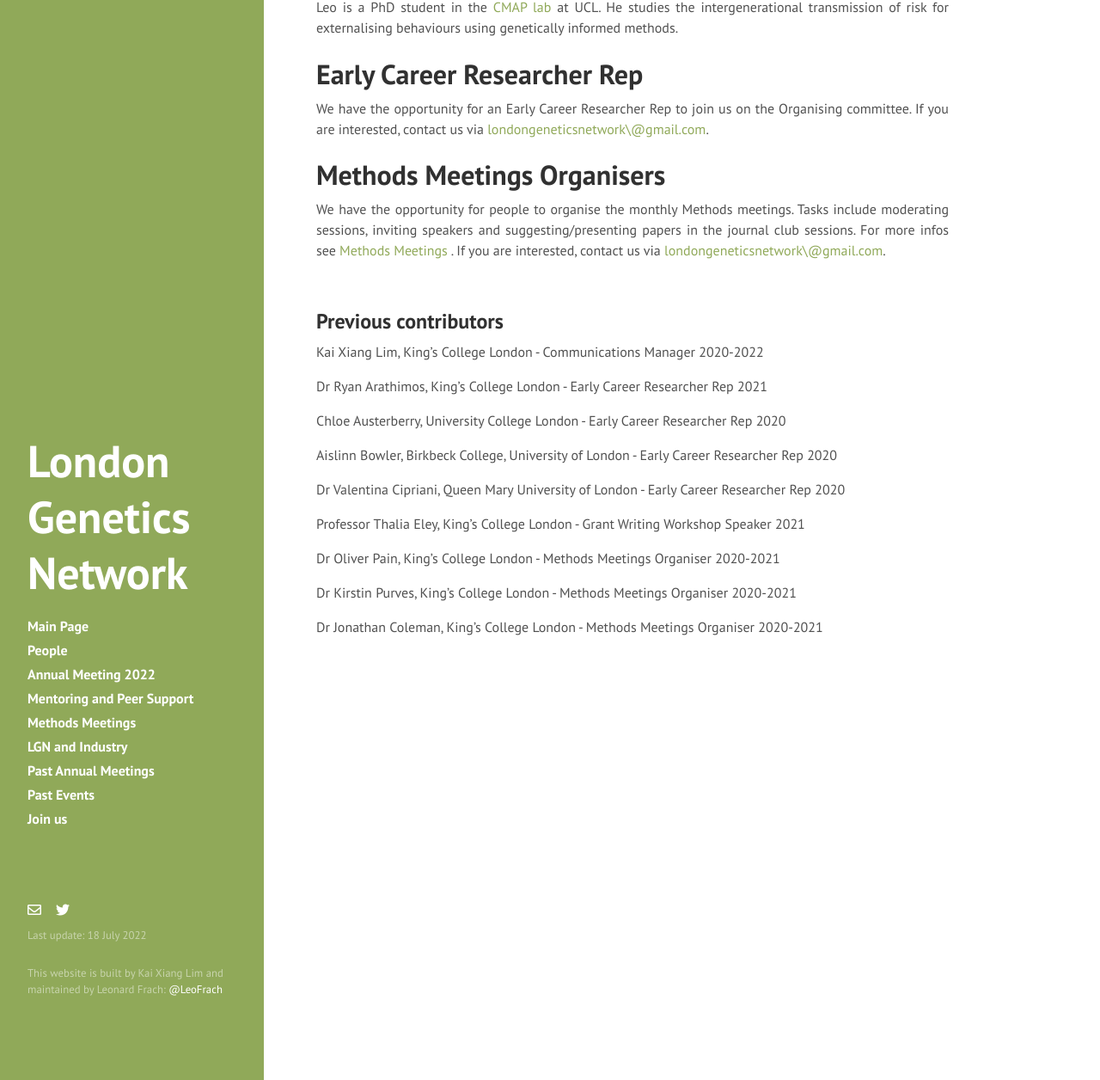
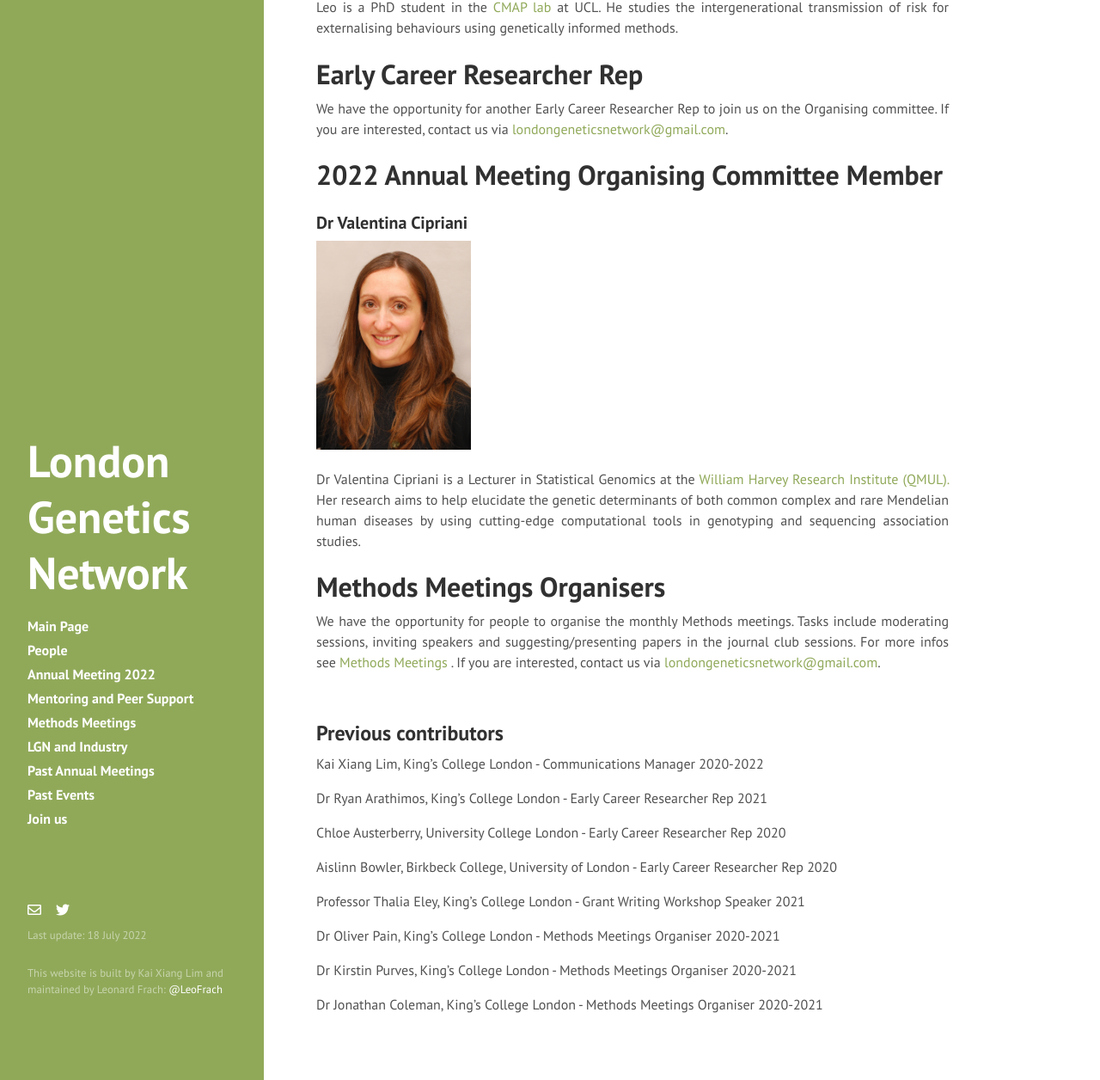
Before and after one commit to kai-lim/LondonGeneticsNetwork, a Jekyll site: the page built from people.md, in a window 1280 px wide and 1400 px high, scrolled down 934 px. Shown: the part 144-1400 px from the top of the window at 86% size. Built offline with Jekyll 4.4.1, drawn with Linux system fonts in a browser that asks for light colours; nearby versions of some CDN libraries; a style sheet for code colours, icons or effects is not loaded.

Commit message:
Added people

```diff
--- a/people.md
+++ b/people.md
@@ -26,10 +26,20 @@
 Leo is a PhD student in the <a href="http://www.jeanbaptistepingault.com/people/" rel="noopener noreferrer" target="_blank">CMAP lab</a> at UCL. He studies the intergenerational transmission of risk for externalising behaviours using genetically informed methods.
 
 # Early Career Researcher Rep
-We have the opportunity for an Early Career Researcher Rep to join us on the Organising committee. If you are interested, contact us via <a href="mailto:londongeneticsnetwork@gmail.com">londongeneticsnetwork\@gmail.com</a>.
+
+We have the opportunity for another Early Career Researcher Rep to join us on the Organising committee. If you are interested, contact us via <a href="mailto:londongeneticsnetwork@gmail.com">londongeneticsnetwork@gmail.com</a>.
+
+# 2022 Annual Meeting Organising Committee Member
+
+### Dr Valentina Cipriani
+<p align="left">
+  <img src="{{ "/" | relative_url }}assets/ValentinaCipriani.jpg" width="180" />
+  </p>
+Dr Valentina Cipriani is a Lecturer in Statistical Genomics at the <a href="https://www.qmul.ac.uk/whri/people/academic-staff/items/ciprianivalentina.html" rel="noopener noreferrer" target="_blank">William Harvey Research Institute (QMUL).</a>
+Her research aims to help elucidate the genetic determinants of both common complex and rare Mendelian human diseases by using cutting-edge computational tools in genotyping and sequencing association studies.
 
 # Methods Meetings Organisers
-We have the opportunity for people to organise the monthly Methods meetings. Tasks include moderating sessions, inviting speakers and suggesting/presenting papers in the journal club sessions. For more infos see <a href="Methods Meetings">Methods Meetings </a>. If you are interested, contact us via <a href="mailto:londongeneticsnetwork@gmail.com">londongeneticsnetwork\@gmail.com</a>.
+We have the opportunity for people to organise the monthly Methods meetings. Tasks include moderating sessions, inviting speakers and suggesting/presenting papers in the journal club sessions. For more infos see <a href="https://www.londongeneticsnetwork.com/methods/">Methods Meetings </a>. If you are interested, contact us via <a href="mailto:londongeneticsnetwork@gmail.com">londongeneticsnetwork@gmail.com</a>.
 
 <br>
 
@@ -43,8 +53,6 @@
 
 Aislinn Bowler, Birkbeck College, University of London - Early Career Researcher Rep 2020
 
-Dr Valentina Cipriani, Queen Mary University of London - Early Career Researcher Rep 2020
-
 Professor Thalia Eley, King's College London - Grant Writing Workshop Speaker 2021
 
 Dr Oliver Pain, King's College London - Methods Meetings Organiser 2020-2021
```
Also changed, not shown: annualmeeting.md (+7 -0 lines), assets/ValentinaCipriani.jpg (added), assets/cipriani100K.jpg (added).
